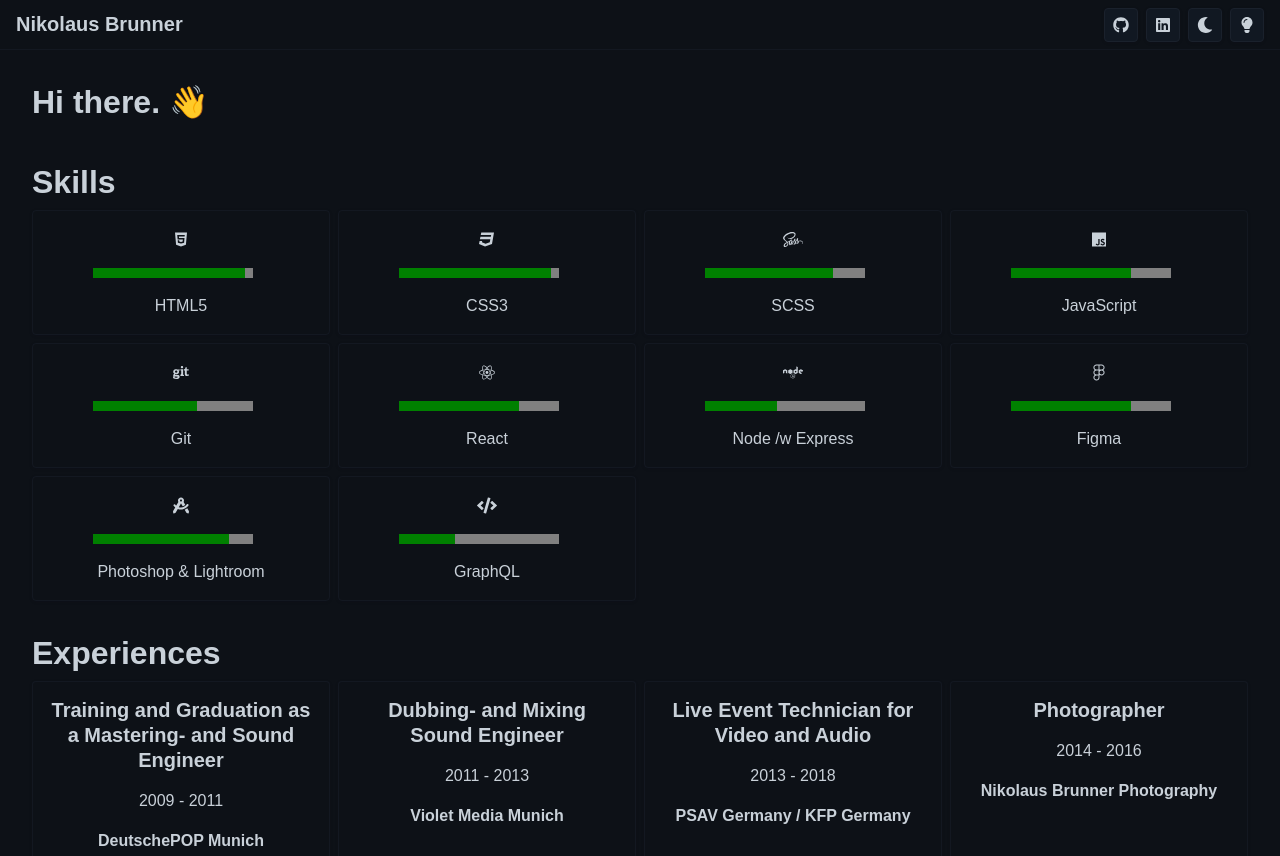
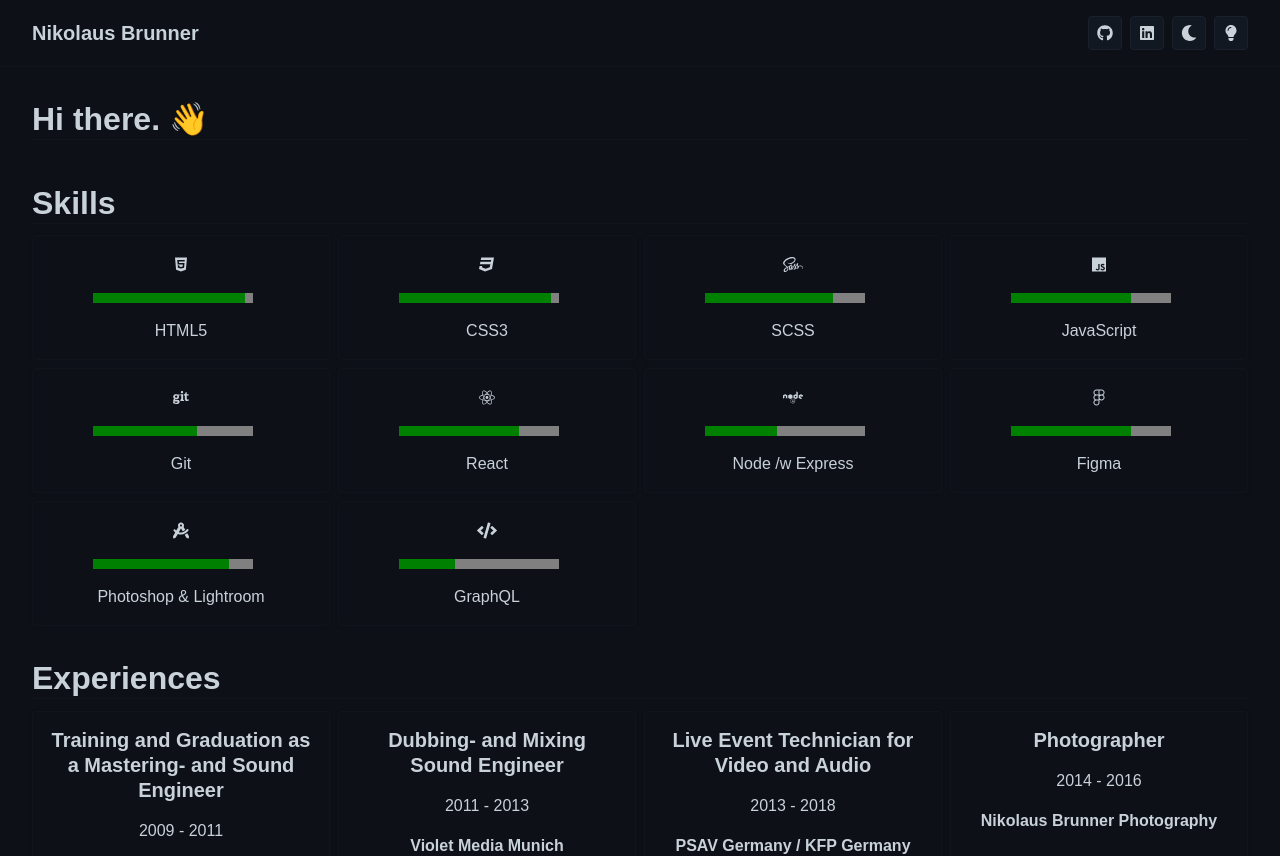
Before and after one commit to nikbrunner/nibru.dev, a Next.js app: page / in a window 1280 px wide. Shown: the top 856 px of the page. Built offline with nearby package versions, Linux system fonts and the light colour scheme.

Commit message:
Borders..

```diff
--- a/scss/components/_Button.scss
+++ b/scss/components/_Button.scss
@@ -1,5 +1,4 @@
 .Button {
-  @include box-shadow-default();
   @include flex(row nowrap, flex-start, center, center, $inline: true);
 
   border: none;
--- a/scss/components/_Headline.scss
+++ b/scss/components/_Headline.scss
@@ -1,5 +1,5 @@
 .Headline {
-  margin: 0 0 0.25em 0;
+  margin: 0 0 0.35em 0;
   line-height: 1.25;
 
   &--dark {
@@ -17,6 +17,7 @@
 
   &--size-h1 {
     font-size: $font-size-h1;
+    border-bottom: $border-default;
   }
 
   // h2
@@ -26,6 +27,7 @@
 
   &--size-h2 {
     font-size: $font-size-h2;
+    border-bottom: $border-default;
   }
 
   // h3
--- a/scss/components/_Main.scss
+++ b/scss/components/_Main.scss
@@ -1,8 +1,6 @@
 // TODO Write MediaQueries
 .Main {
-  $padding-top: calc(#{$height-nav} + #{$space-m});
-
-  padding: $padding-top $space-m $space-m $space-m;
+  padding: $space-m;
 
   &--dark {
     background: $color-dark-grey;
--- a/scss/components/_Nav.scss
+++ b/scss/components/_Nav.scss
@@ -1,12 +1,7 @@
 .Nav {
   @include flex(row nowrap, space-between, center, center);
 
-  padding: $space-m;
-  position: fixed;
-  top: 0;
-  width: 100%;
-  height: $height-nav;
-  z-index: $zIndex-nav;
+  padding: $space-m $space-l;
   border-bottom: $border-default;
 
   &__name {
--- a/scss/variables/_variables.scss
+++ b/scss/variables/_variables.scss
@@ -4,10 +4,7 @@
 
 $text-font-stack: sans-serif !default;
 
-$height-nav: 50px;
-$zIndex-nav: 10;
-
-$border-color: transparentize($color-mid-light-grey, 0.5);
+$border-color: transparentize($color-mid-light-grey, 0.75);
 $border-default: 1px solid $border-color;
 $border-radius: 0.25rem;
 
```
